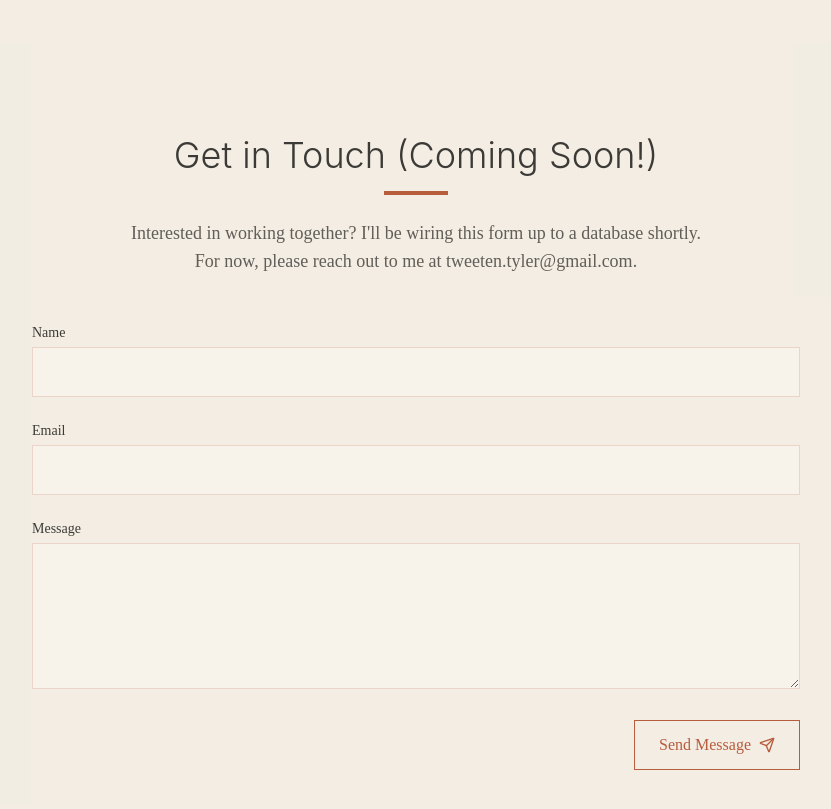
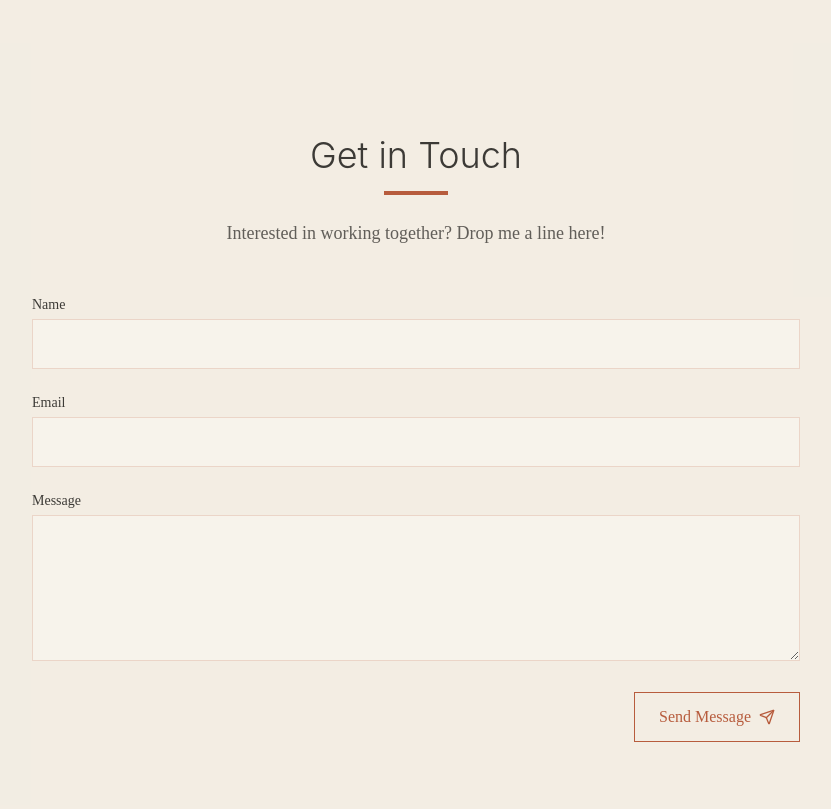
Before and after one commit to tweeten/Personal-Website, a React app in the folder Personal Page/: page / in a window 1280 px wide. Shown: the part 3260-4069 px from the top of the page, without its empty margins (224-1055 px from the left). Built offline with nearby package versions, Linux system fonts and the light colour scheme; the HTML template or start-up script is replaced by a standard one.

Commit message:
fix: update ContactSection to resolve outstanding changes before deploy

```diff
--- a/Personal Page/src/components/Home/ContactSection.tsx
+++ b/Personal Page/src/components/Home/ContactSection.tsx
@@ -102,11 +102,11 @@ export const ContactSection = () => {
         duration: 0.6
       }}>
           <h2 className="text-3xl md:text-4xl font-light leading-tight text-center">
-            Get in Touch (Coming Soon!)
+            Get in Touch
           </h2>
           <div className="mt-4 w-16 h-1 bg-[#b75c3d] mx-auto" />
           <p className="mt-6 text-center text-lg text-[#3c3a36]/80 max-w-xl mx-auto">
-            Interested in working together? I'll be wiring this form up to a database shortly. For now, please reach out to me at tweeten.tyler@gmail.com.
+            Interested in working together? Drop me a line here!
           </p>
           <div className="mt-12">
             <form onSubmit={handleSubmit} className="space-y-6">
```
